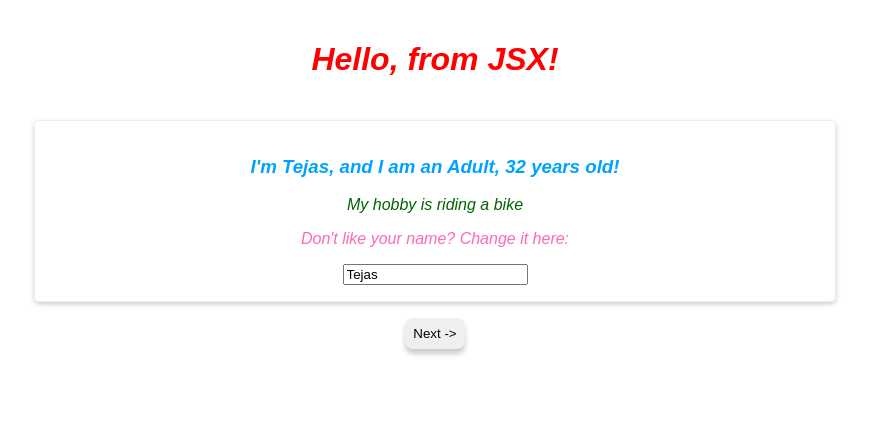
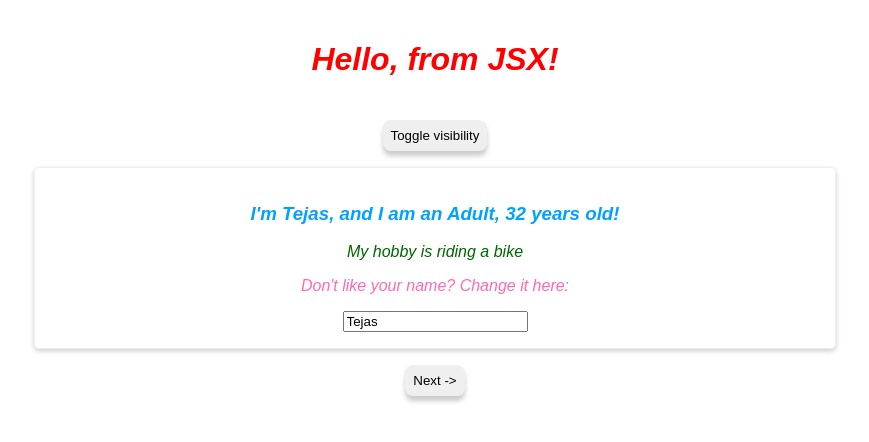
Before and after one commit to tpendse/react-sandbox, a React (Create React App) app in the folder myapp/: page / in a window 1280 px wide. Shown: the top 442 px of the page, without its empty margins (205-1074 px from the left). Built offline with nearby package versions, Linux system fonts and the light colour scheme.

Commit message:
added button to toggle visibility of persons element

```diff
--- a/myapp/src/App.js
+++ b/myapp/src/App.js
@@ -14,7 +14,8 @@ class App extends Component {
   count = 0;
 
   state = {
-    person: this.default_person
+    person: this.default_person,
+    show_persons: true
   };
 
   switchNameHandler = () => {
@@ -31,6 +32,10 @@ class App extends Component {
     this.setState(cache);
   }
 
+  visibilityToggleHandler = () => {
+    this.setState({ show_persons: !this.state.show_persons });
+  }
+
   render() {
 
     const buttonStyle = {
@@ -40,9 +45,16 @@ class App extends Component {
       borderRadius: '8px',
       boxShadow: '0 5px 5px #ccc',
     }
+
     return (
       <div className="App">
         <h1 className="App-header">Hello, from JSX!</h1>
+        <button onClick={this.visibilityToggleHandler} style={buttonStyle}>Toggle visibility</button>
+
+        {
+          this.state.show_persons ?
+            <div>
+
               <Person
                 name={this.state.person.name} age={this.state.person.age}
                 inputChange={this.nameInputHandler}>
@@ -53,6 +65,8 @@ class App extends Component {
                 style={buttonStyle}
                 onClick={this.switchNameHandler}>Next -></button>
 
+            </div> : null
+        }
       </div>
     );
   }
```
Lines whose indentation alone changed are shown as unchanged.
